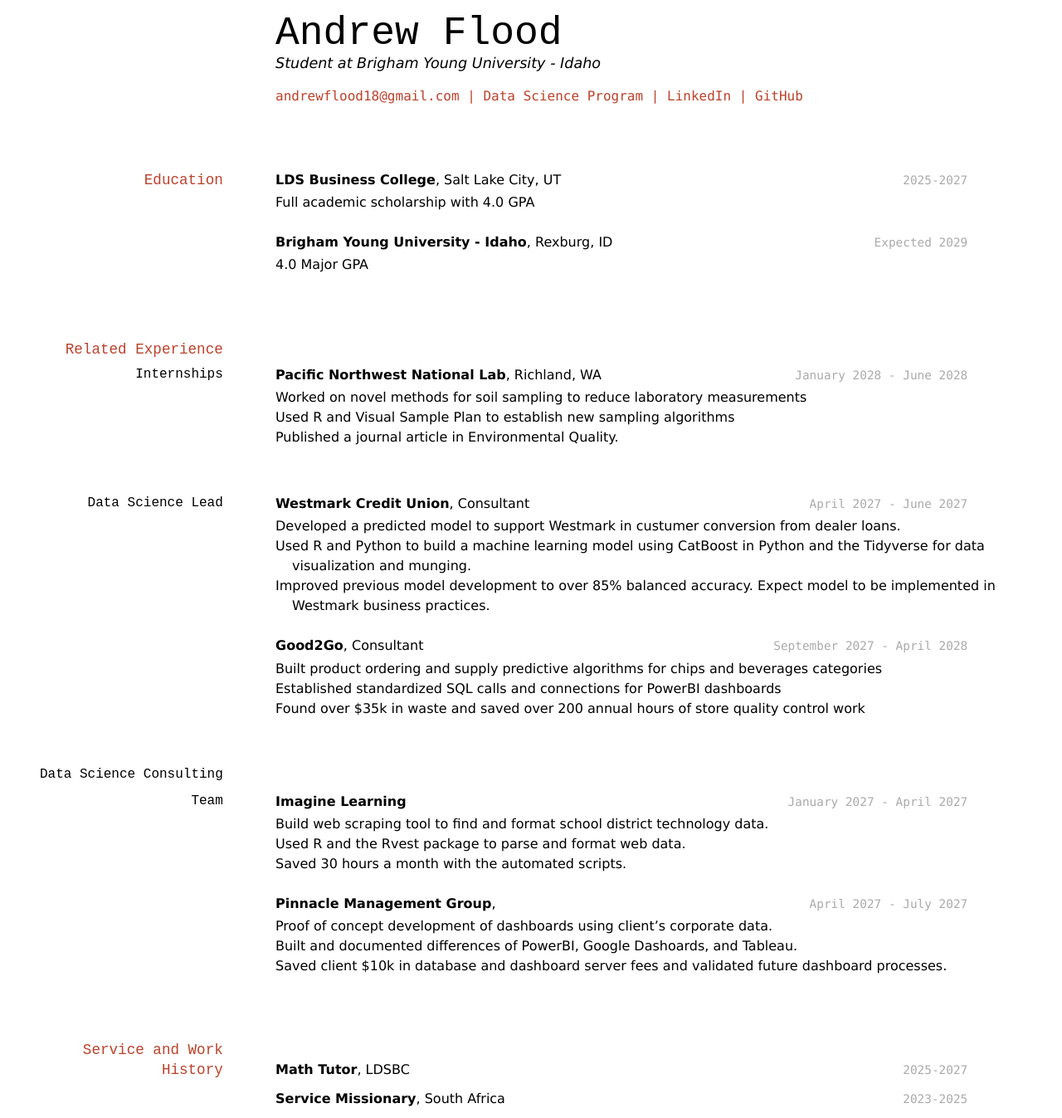
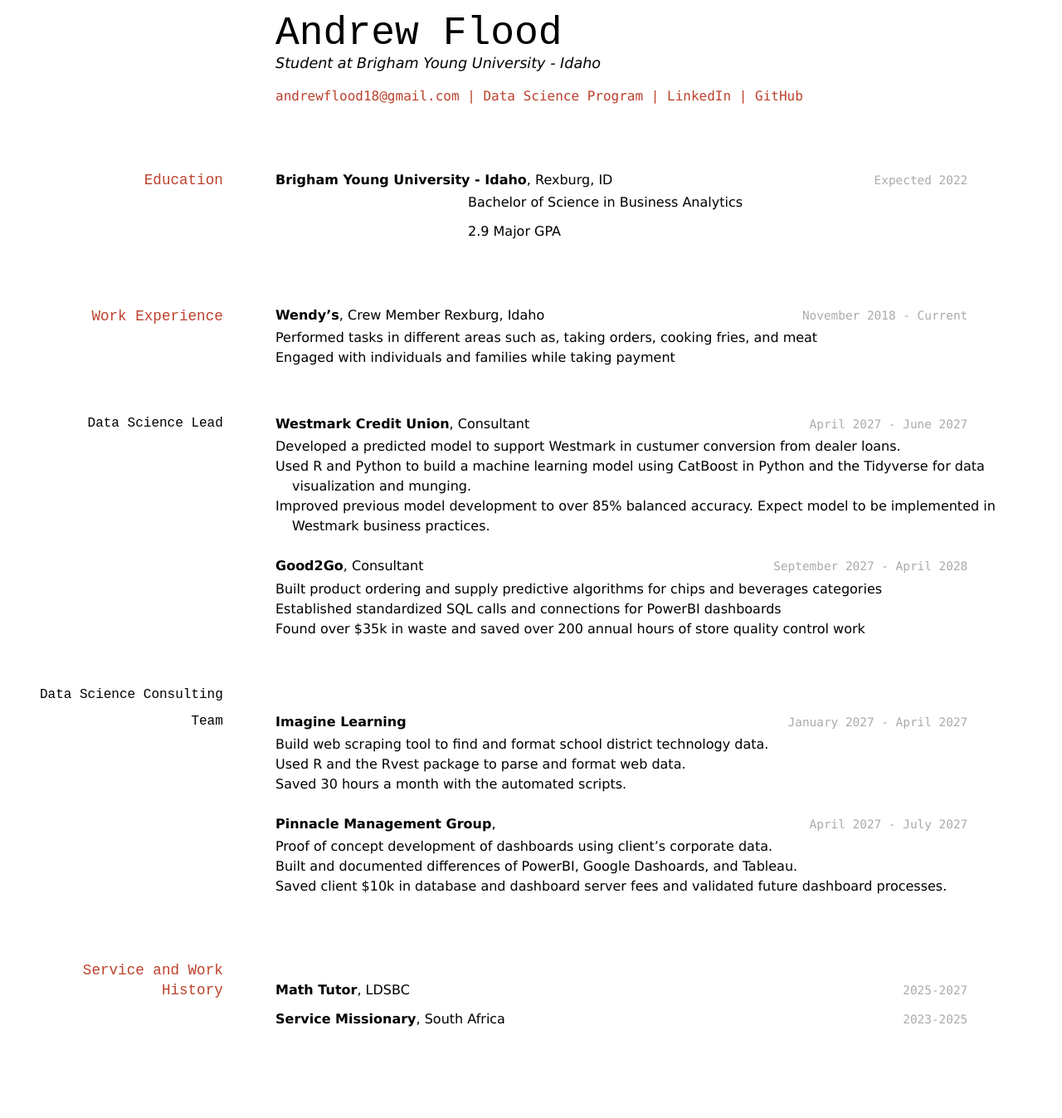
Before and after one commit to atk15003/andrew-flood-resume, a Jekyll site: the page built from docs/index.md, in a window 1280 px wide. Shown: the whole page at 83% size. Built offline with Jekyll 4.4.1, drawn with Linux system fonts in a browser that asks for light colours; after the commit the page ends 1251 px from its top, so only the background shows below that.

Commit message:
Update Education and Experiences.

```diff
--- a/docs/index.md
+++ b/docs/index.md
@@ -16,27 +16,22 @@ Student at Brigham Young University - Idaho
 
 ## Education
 
-`2025-2027`
-__LDS Business College__, Salt Lake City, UT
-
-- Full academic scholarship with 4.0 GPA
-
-`Expected 2029`
+`Expected 2022`
 __Brigham Young University - Idaho__, Rexburg, ID
 
-- 4.0 Major GPA
+- Bachelor of Science in Business Analytics
+
+- 2.9 Major GPA
 
 
-## Related Experience
+## Work Experience
 
-### Internships
+`November 2018 - Current`
+__Wendy's__, Crew Member
+Rexburg, Idaho
 
-`January 2028 - June 2028`
-__Pacific Northwest National Lab__, Richland, WA
-
-- Worked on novel methods for soil sampling to reduce laboratory measurements
-- Used R and Visual Sample Plan to establish new sampling algorithms
-- Published a journal article in Environmental Quality.
+- Performed tasks in different areas such as, taking orders, cooking fries, and meat
+- Engaged with individuals and families while taking payment
 
 ### Data Science Lead
 
```
